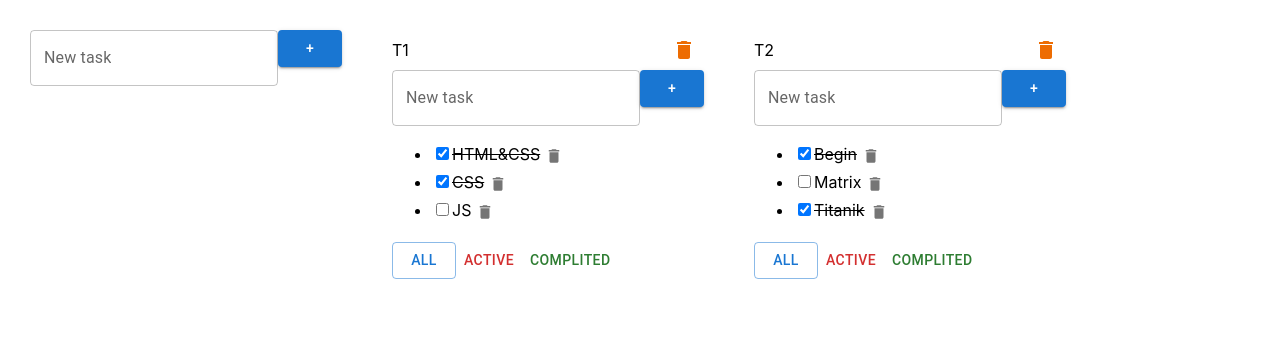
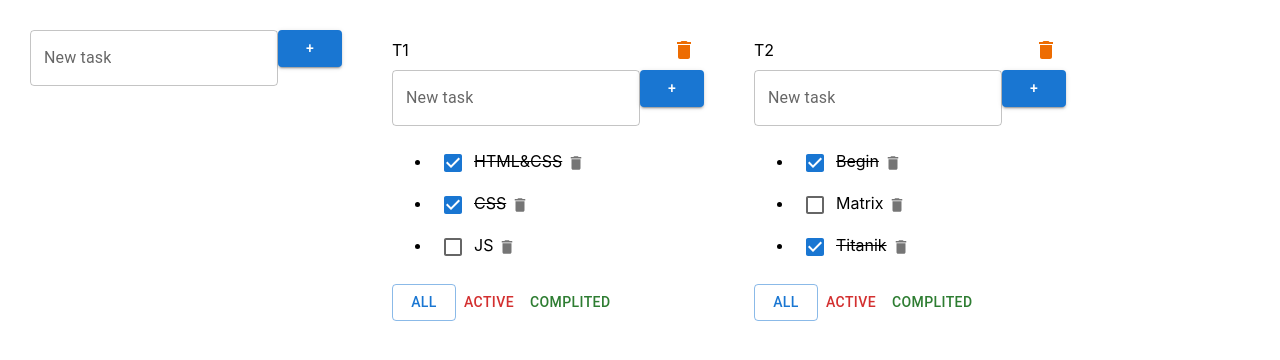
Before and after one commit to vkuznetsoff/todolist-fantastic, a React (Create React App) app: page / in a window 1280 px wide. Shown: the top 360 px of the page. Built offline with nearby package versions, Linux system fonts and the light colour scheme.

Commit message:
Style Checkbox

```diff
--- a/src/Todolist.tsx
+++ b/src/Todolist.tsx
@@ -3,7 +3,7 @@ import { v1 } from "uuid";
 import "./Todolist.css";
 import { AddItemForm } from "./AddItemForm";
 import { EditableSpan } from "./EditableSpan";
-import { Button, IconButton } from "@mui/material";
+import { Button, Checkbox, IconButton } from "@mui/material";
 import { Delete } from "@mui/icons-material";
 
 export type TaskType = {
@@ -72,16 +72,18 @@ export function Todolist(props: PropsType) {
       <ul>
         {props.tasks.map((el) => (
           <li key={el.id} className={el.isDone ? "is-done" : ""}>
-            <input
-              type="checkbox"
+
+            <Checkbox
               checked={el.isDone}
               onChange={() => props.changeStatus(el.id, props.id)}
+              inputProps={{ 'aria-label': 'controlled' }}
             />
 
             <EditableSpan
               title={el.title}
               onChangeItem={(value) => onChangeItemTitle(value, el.id)}
             />
+
 
             <IconButton aria-label="delete" size="small" onClick={() => handleClick(el.id)}>
               <Delete fontSize="inherit" />
```
